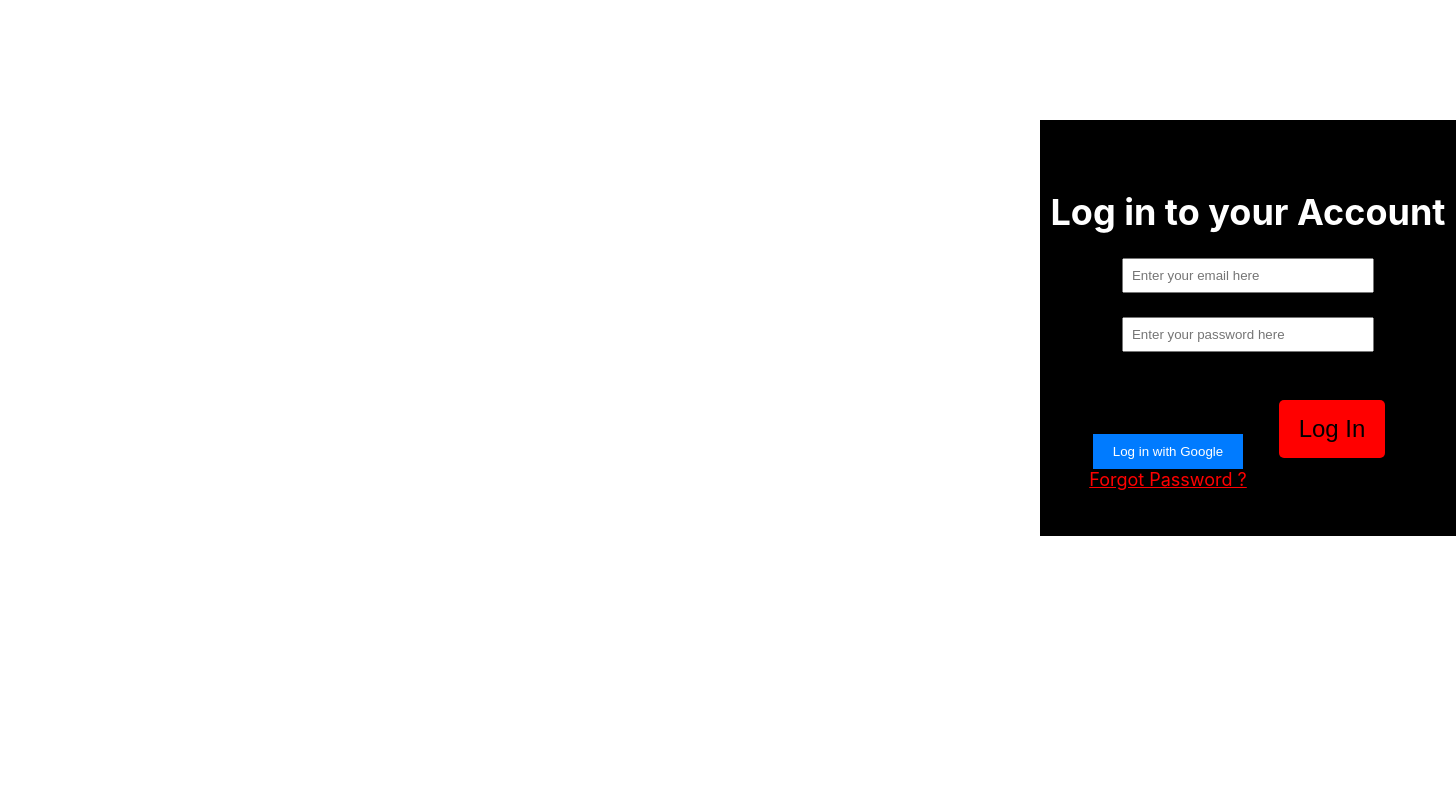
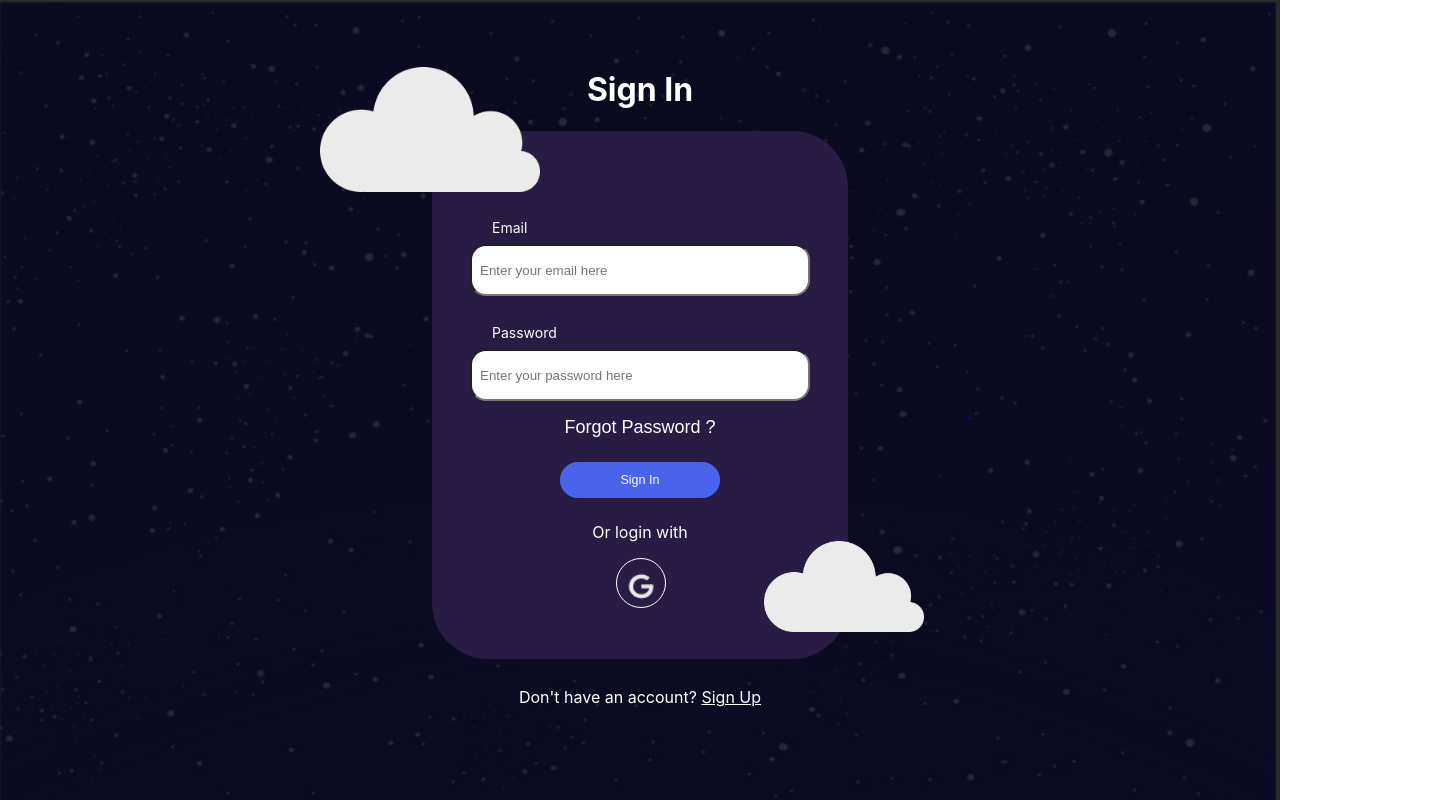
Before and after one commit to jm2145/web-app, a React (Create React App) app: page /login in a window 1280 px wide. Shown: the whole page, 1456 px wide, since content can reach past the window. Built offline with nearby package versions, Linux system fonts and the light colour scheme.

Commit message:
css for signup and login updated

```diff
--- a/src/pages/LogIn.css
+++ b/src/pages/LogIn.css
@@ -1,8 +1,12 @@
 /* Login.css */
 
 
-/* .si-main-background{
-    background-image: url('/public/_a8ceaff6-11b3-446c-bda7-d1b0cf82bf62-transformed.jpeg');
+.si-main-background{
+    display: flex;
+    justify-content: center;
+    align-items: center;
+    flex-direction: column;
+    background-image: url('/public/brainwave2.0.PNG');
     background-size: 100% 100%;
     background-repeat: no-repeat;
     background-position: center ;
@@ -10,7 +14,7 @@
   }
 
 
-  .sucess-container{
+  /* .sucess-container{
     background-image: url('/public/_a8ceaff6-11b3-446c-bda7-d1b0cf82bf62-transformed.jpeg');
     background-size: 100% 100%;
     background-repeat: no-repeat;
@@ -20,46 +24,91 @@
   } */
 
 .sign-in-background {
-  position: relative;
-  top: 15vh;
-  left: 130vh;
-  background-color: black;
-  padding: 11vh 1vh;
+  /* position: relative; */
+  /* top: 15vh; */
+  /* left: 130vh; */
+  background-color: #281c44;
+  padding: 1vh 1vh;
   width: 50vh;
   height: fit-content;
   align-items: center;
+  border-radius: 7vh;
+  /* font-family: sans-serif; */
+  font-size: 14px;
 
 
 }
 
+.signin-cloudsup{
+  position: relative;
+  width: 55%;
+  left: -15vh;
+  top: -9vh;
+}
+
+.signin-cloudsdown{
+  position: relative;
+  width: 40%;
+  bottom: -46vh;
+  left: 13vh;
+}
+
 .sign-in-container {
-  display: flex;
+  /* display: flex; */
   flex-direction: column;
   align-items: center;
-  font-size: 18px;
+  /* font-size: 18px; */
   justify-content: center;
-  height: 30vh;
+  height: 55vh;
+  margin-top: -7vh;
   /* Set the height of the container to fill the viewport */
   color: white;
 
 }
 
+.sign-in-container input{
+  height:4vh;
+  width:80%;
+  border-radius: 2vh;
+}
+
+.signin-content{
+  color: white;
+  text-align: center;
+  font-size: 2vh;
+  margin-top: 3vh;
+}
+
+.sign-in-container label{
+  position: relative;
+  top: 1vh;
+  left: 2%;
+}
+
 .google-button {
   position: relative;
-  margin-right: 20vh;
+  margin-left: 22vh;
+  background: url('/public/icons8-apple-logo 1.png');
+  background-size: cover;
+  color: transparent;
+  padding: 3vh 3vh;
+  border-radius: 50%;
+  border: 0.1px solid white;
 
 }
 
 .si-button {
   position: relative;
-  margin-left: 21vh;
+  /* margin-left: 21vh; */
   top: 3vh;
-  background-color: red;
-  color: black;
-  font-size: 24px;
+  background-color: #4864ec;
+  color: white;
+  font-size: 90%;
   text-align: center;
-  padding: 15px 20px;
-  border-radius: 5px;
+  padding: 11px;
+  border-radius: 10vh;
+  width:40%;
+  margin-bottom: 3vh;
 }
 
 .form-style {
@@ -73,7 +122,7 @@ form {
 }
 
 input {
-  margin-bottom: 3vh;
+  margin-bottom: 2.5vh;
   /* Add some vertical spacing between the input fields */
   padding: 1vh;
   width: 29vh;
@@ -95,8 +144,26 @@ button:hover {
 
 .forgot-password-text-right {
   display: relative;
-  margin-right: 20vh;
-  background-color: black;
-  font-size: 18px;
-  color: red;
+  /* margin-right: 20vh; */
+  margin-top: -0.5vh;
+  /* background-color: black; */
+  font-size: 2.25vh;
+  color: white;
+  text-decoration: none;
+  font-family: sans-serif;
 }
+
+.dont-container{
+  position: relative;
+  bottom: 6.5vh;
+  margin-top: 10vh;
+  color: white;
+}
+
+.login-line{
+  display: relative;
+  text-decoration: none;
+  color: white;
+  text-align: center;
+  text-decoration: underline;
+}
--- a/src/pages/LogIn.js
+++ b/src/pages/LogIn.js
@@ -56,32 +56,48 @@ function LogIn() {
 
   return (
     <div className="si-main-background">
+      <div className="signin-content">
+        <h1>Sign In</h1>
+      </div>
       <div className="sign-in-background">
+        <img className="signin-cloudsup" src="./Component 1.png" alt="clouds"></img>
+        <img className="signin-cloudsdown" src="./Component 1.png" alt="clouds"></img>
         <div className="sign-in-container">
           <form onSubmit={submitDetails}>
-            <h1>Log in to your Account</h1>
+            <label>Email</label>
             <input
               type="email"
               placeholder="Enter your email here"
               value={email}
               onChange={(e) => setEmail(e.target.value)}
             ></input>
+            <label>Password</label>
             <input
               type="password"
               placeholder="Enter your password here"
               value={password}
               onChange={(e) => setPassword(e.target.value)}
             ></input>
-            <button className="si-button" type="submit">Log In</button>
-            <button className="google-button" onClick={signInWithGoogle}>
-              Log in with Google
-            </button>
 
             <Link className="forgot-password-text-right" to={'/forgot'}>Forgot Password ?</Link>
 
+            <button className="si-button" type="submit">Sign In</button>
           </form>
+          <div className="signin-content">
+            <p>Or login with</p>
+          </div>
+          <button className="google-button" onClick={signInWithGoogle}>
+              {/* Log in with Google */}
+          </button>
         </div>
       </div>
+      <p className="dont-container">
+        Don't have an account?{' '}
+        <Link className="login-line" to={"/"}>
+          {/*put router link here*/}
+          Sign Up
+        </Link>
+      </p>
     </div>
   );
 }
--- a/src/pages/SignUp.css
+++ b/src/pages/SignUp.css
@@ -1,69 +1,114 @@
 .su-main-container{
-    background-size: 100% 100%;
+    display: flex;
+    justify-content: center;
+    align-items: center;
+    flex-direction: column;
+    background-image: url('/public/brainwave2.0.PNG');
+    background-size: cover;
+    /* background-size: 100% 100%; */
     background-repeat: no-repeat;
     background-position: center ;
     min-height: 100vh;
 
   }
 
+  .signup-content{
+    color: white;
+    text-align: center;
+  }
+
+  .signup-content h1{
+    margin-bottom: -2vh;
+  }
+
   .form-style{
     color: white;
-    height: 50vh;
-    font-size: 18px;
-    margin-top: 2vh;
+    /* height: 50vh; */
+    font-size: 3vh;
+    margin-top: -22vh;
+  }
+
+  .form-style input{
+    width:80%;
+    border-radius: 2vh;
   }
 
   .form-background{
     position: relative;
-    top: 20vh;
-    background-color: black;
-    flex-grow: 1;
-    display: flex;
+    /* top: 20vh; */
+    background-color: #281c44;
+    /* flex-grow: 1; */
+    /* display: flex; */
 
-    padding: 4vh 4vh;
-    width: 40vh;
-    height: fit-content;
-    align-items: center;
-    margin-left: 30vh;
+    padding: 2vh 2vh;
+    width: 55vh;
+    /* height: fit-content; */
+    /* align-items: center; */
+    /* margin-left: 30vh; */
+    border-radius: 2vh;
+
+  }
+
+  .signup-cloudsup{
+    position:relative;
+    top : 15vh;
+    /* top: calc(var(--form-height) * 0.15); */
+    left: 30vh;
+    width: 40%;
+  }
+
+  .signup-cloudsdown{
+    position: relative;
+    /* top: 65vh; */
+    bottom: calc(var(--form-height) * -0.77);
+    right: 35vh;
+    width: 50%;
 
   }
 
 
-  .input-container {
+  /* .input-container {
     display: flex;
     flex-direction: column;
     align-items: flex-start;
-    margin-bottom: 20px; /* Adjust spacing between input pairs */
-  }
+    margin-bottom: 20px; /* Adjust spacing between input pairs
+  } */
 
   label {
     /* Label styles */
     text-align: flex-start; /* Align the label text to the left */
-    width: 100%; /* Make sure the label takes up the full width of its container */
-    margin-bottom: 5px; /* Adjust vertical spacing between label and input */
+    width: 90%; /* Make sure the label takes up the full width of its container */
+    margin-bottom: 2vh; /* Adjust vertical spacing between label and input */
     margin-left: 6vh;
+    left: 7vh;
+    font-weight: normal;
   }
 
   .su-button{
-    position: relative;
-    margin-left: 21vh;
-    top: 3vh;
-    background-color: red;
-    color: black;
-    font-size: 24px;
+    /* position: relative; */
+    /* margin-left: 21vh; */
+    /* top: 3vh; */
+    background-color: #4864ec;
+    color: white;
+    font-size: 75%;
     text-align: center;
-    padding: 15px 20px;
-    border-radius: 5px;
+    padding: 11px;
+    border-radius: 10vh;
+    width: 40%;
   }
 
-  form {
+  button:hover {
+    background-color: #0056b3;
+  }
+
+  /* form {
     display: flex;
     flex-direction: column;
     justify-content: space-evenly;
     flex-grow: 1;
     padding-bottom: 1rem;
     padding-top: 2vh;
-  }
+  } */
 
   .offscreen {
     position: absolute;
@@ -87,16 +132,20 @@
   .already-container{
     position: relative;
     bottom: 4.5vh;
-    margin-right: 22vh;
+    /* margin-right: 22vh; */
+    text-align: center;
+    margin-top: 10vh;
+    color: white;
   }
 
   .line{
     display: relative;
-    background-color: black;
+    /* background-color: black; */
     text-decoration: none;
-    color: red;
-    font-size: 18px;
+    color: white;
+    /* font-size: 18px; */
     text-align: center;
+    text-decoration: underline;
 
   }
 
--- a/src/pages/SignUp.js
+++ b/src/pages/SignUp.js
@@ -46,6 +46,8 @@ function SignUp() {
     const [errMsg, setErrMsg] = useState("");
     const [success, setSuccess] = useState(false);
 
+    const formRef = useRef(null);
+
     useEffect(() => {
         userRef.current.focus();
     }, [])
@@ -91,6 +93,29 @@ function SignUp() {
     //             console.log(error);
     //         });
     // };
+
+    useEffect(() => {
+        const formRefCurrent = formRef.current;
+        const updateFormHeight = () => {
+            if (formRefCurrent){
+                const formHeight = formRefCurrent.clientHeight;
+                document.documentElement.style.setProperty("--form-height", `${formHeight}px`);
+            }
+        }
+
+        updateFormHeight();
+
+        const resizeObserver = new ResizeObserver(updateFormHeight);
+        if (formRefCurrent){
+            resizeObserver.observe(formRefCurrent);
+        }
+
+        return () => {
+            if (formRefCurrent){
+                resizeObserver.unobserve(formRefCurrent);
+            }
+        }
+    }, []);
 
     const handleSignUpWithEmail = (e) => {
         e.preventDefault();
@@ -152,9 +177,15 @@ function SignUp() {
             ) : (
                 <section className="su-main-container">
                     <p ref={errRef} className={errMsg ? "errmsg" : "offscreen"} aria-live="assertive">{errMsg}</p>
+                    <div className="signup-content">
+                        <h1>Sign Up</h1>
+                        <p>Please fill in your information below</p>
+                    </div>
 
                     <div className="form-background">
-                        <form className="form-style">
+                        <form className="form-style" ref={formRef}>
+                            <img className="signup-cloudsup" src="./Component 1.png" alt="clouds"></img>
+                            <img className="signup-cloudsdown" src="./Component 1.png" alt="clouds"></img>
                             <label htmlFor="username">
                                 Username
                                 <span className={validName ? "valid" : "hide"}>
@@ -167,6 +198,7 @@ function SignUp() {
                             <input
                                 type="text"
                                 id="username"
+                                placeholder="Enter your username here"
                                 ref={userRef}
                                 autoComplete="off"
                                 onChange={(e) => setUsername(e.target.value)}
@@ -197,6 +229,7 @@ function SignUp() {
                             <input
                                 type="email"
                                 id="email"
+                                placeholder="Enter your email here"
                                 ref={userRef}
                                 autoComplete="off"
                                 onChange={(e) => setEmail(e.target.value)}
@@ -224,6 +257,7 @@ function SignUp() {
                             <input
                                 type="password"
                                 id="password"
+                                placeholder="Enter your password here"
                                 onChange={(e) => setPwd(e.target.value)}
                                 value={pwd}
                                 required
@@ -247,6 +281,7 @@ function SignUp() {
                             <input
                                 type="password"
                                 id="confirm_pwd"
+                                placeholder="Confirm your password here"
                                 onChange={(e) => setMatchPwd(e.target.value)}
                                 value={matchPwd}
                                 required
@@ -262,15 +297,16 @@ function SignUp() {
 
                             <button disabled={!validName || !validPwd || !validMatch ? true : false} onClick={handleSignUpWithEmail} className="su-button">Sign Up</button>
                             {/* <button type="submit" disabled={!validName || !validEmail || !validPwd || !validMatch ? true : false} onClick={handleSignUpWithEmail}>Sign Up using Google</button> */}
-                            <p className="already-container">
-                                Already registered?<br />
-                                <Link className="line" to={"/logIn"}>
-                                    {/*put router link here*/}
-                                    Sign In
-                                </Link>
-                            </p>
                         </form>
                     </div>
+
+                    <p className="already-container">
+                        Already registered?{' '}
+                        <Link className="line" to={"/logIn"}>
+                            {/*put router link here*/}
+                            Sign In
+                        </Link>
+                    </p>
 
 
 
```
